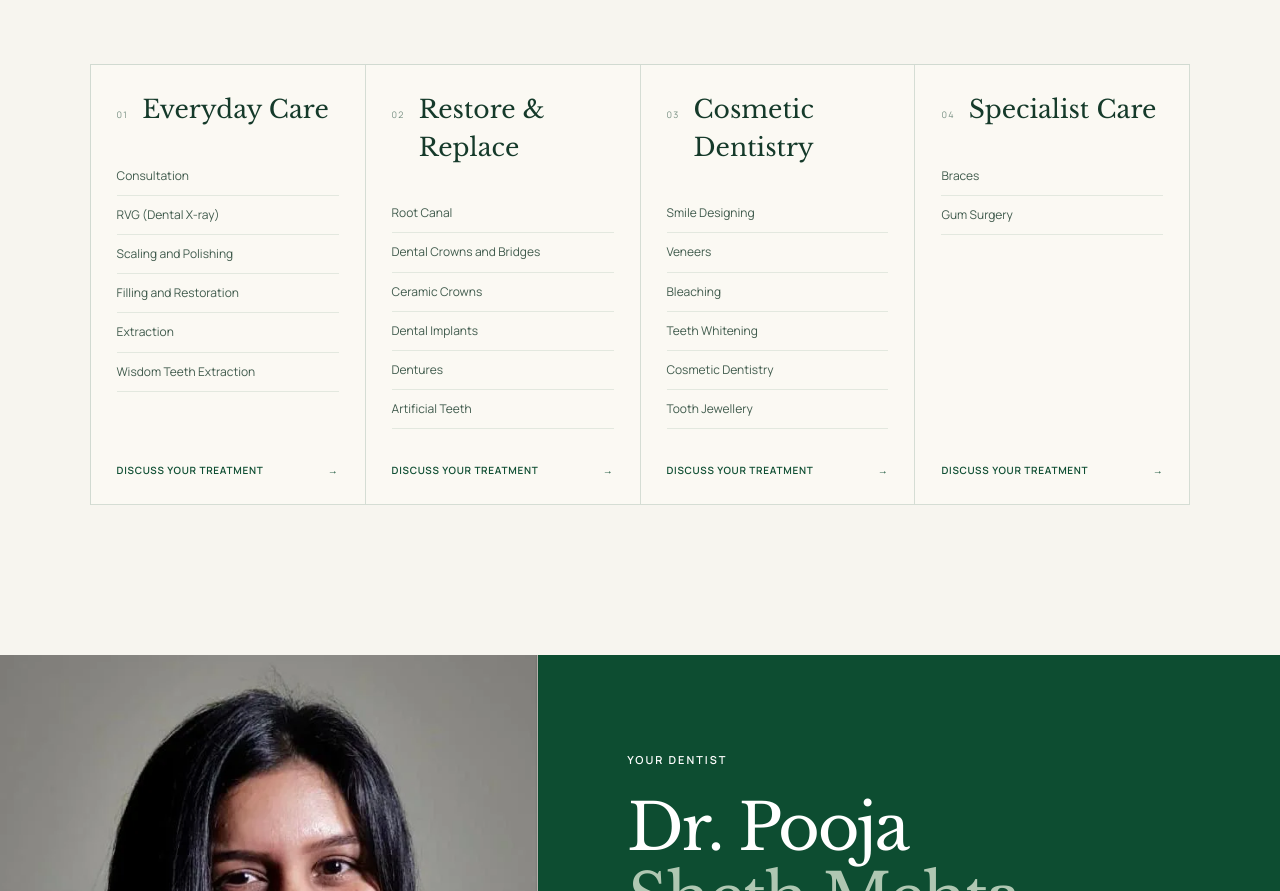
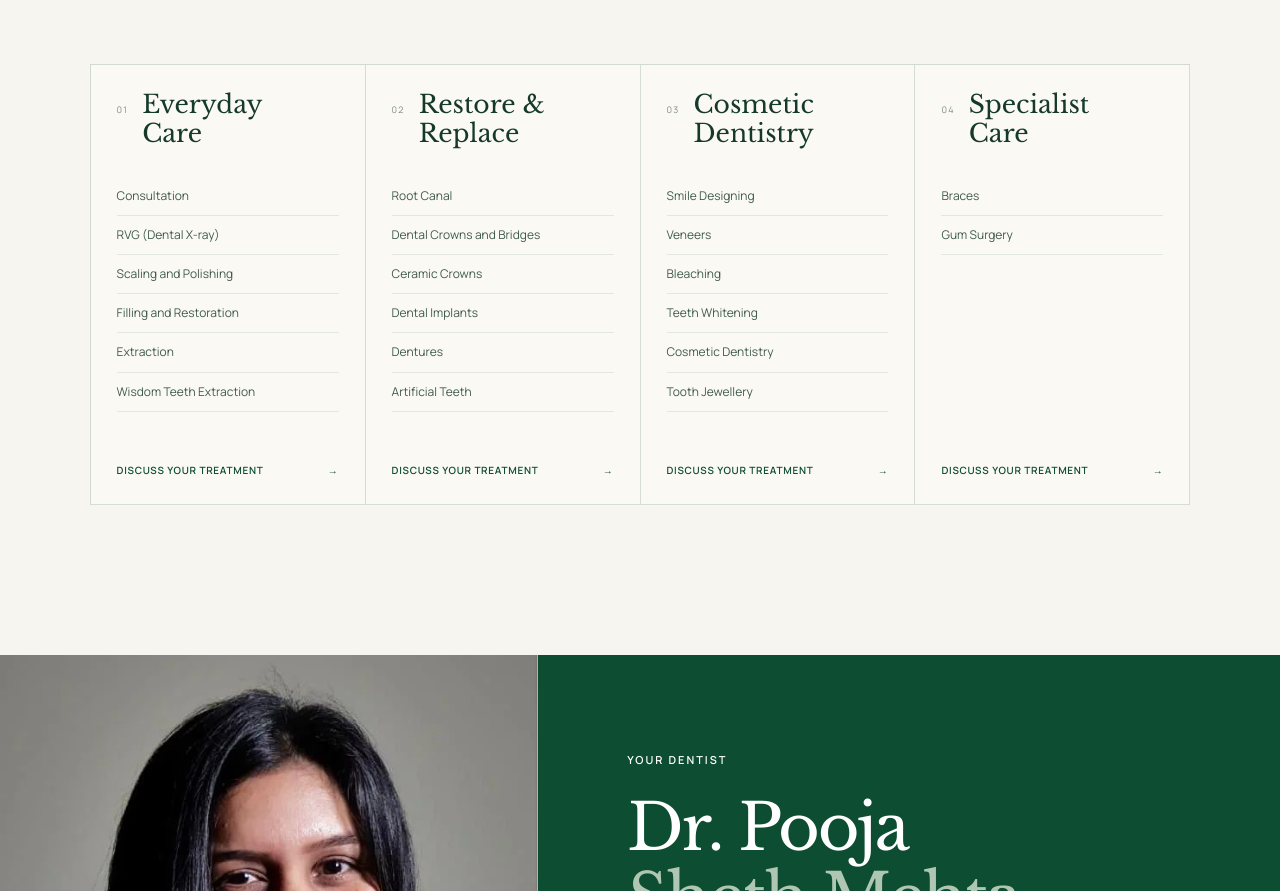
Before and after one commit to greenthera/blanco.com, a React (Vite) app: page / in a window 1280 px wide. Shown: the part 1737-2628 px from the top of the page. Built offline with nearby package versions, Linux system fonts and the light colour scheme.

Commit message:
style: wrap service group titles onto two lines (#337)

```diff
--- a/src/App.tsx
+++ b/src/App.tsx
@@ -135,11 +135,17 @@ function App() {
           </p>
         </div>
         <div className="services-catalog">
-          {serviceGroups.map((group) => (
+          {serviceGroups.map((group) => {
+            const split = group.title.lastIndexOf(" ");
+            return (
               <article className="service-group" key={group.title}>
                 <div className="service-group-heading">
                   <span>{group.number}</span>
-                <h3>{group.title}</h3>
+                  <h3>
+                    {group.title.slice(0, split)}
+                    <br />
+                    {group.title.slice(split + 1)}
+                  </h3>
                 </div>
                 <ul>
                   {group.services.map((service) => (
@@ -152,7 +158,8 @@ function App() {
                   Discuss your treatment <span>→</span>
                 </a>
               </article>
-          ))}
+            );
+          })}
         </div>
       </section>
       <section className="doctor-section" id="doctor">
--- a/src/menu-fix.css
+++ b/src/menu-fix.css
@@ -56,6 +56,7 @@
   font-family: "Libre Baskerville", serif;
   font-size: 25px;
   font-weight: 400;
+  line-height: 1.15;
 }
 
 .service-group ul {
```
Lines whose indentation alone changed are shown as unchanged.
